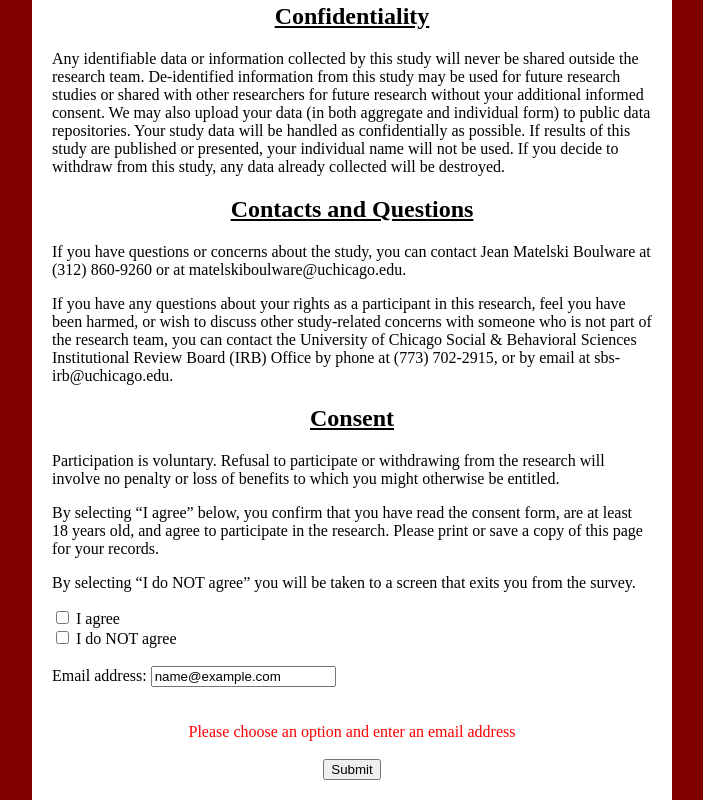
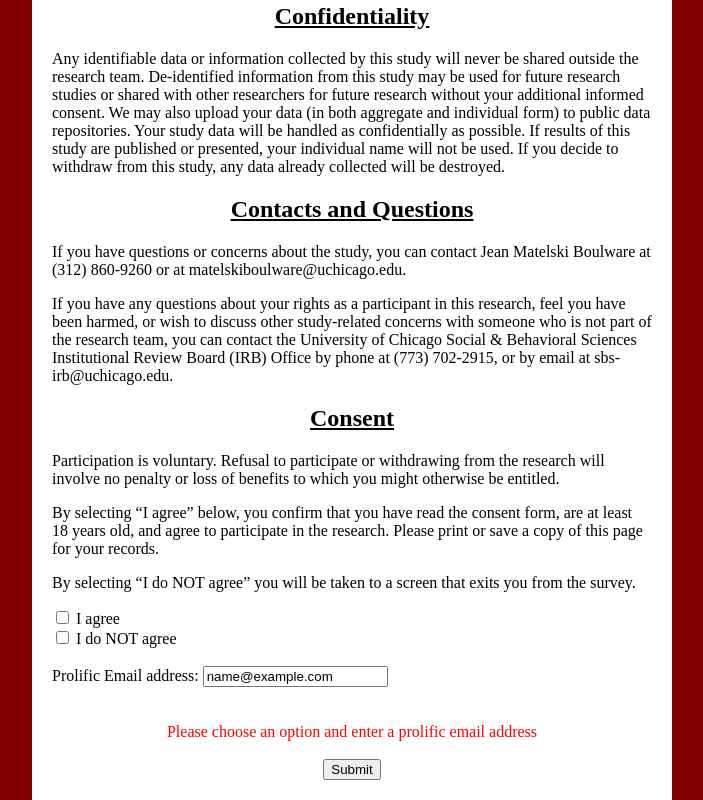
Before and after one commit to dtfalk/compellingPreaching, a website: page public/L/prolific/audio/consentScreen.html in a window 1280 px wide. Both pictures are taken after typing "name@example.com" into the empty fields and a click on the button "Submit". Shown: the part 959-1759 px from the top of the page, without its empty margins (288-991 px from the left). Drawn offline with Linux system fonts and the light colour scheme.

Commit message:
specify prolific email address for prolific consent screens

```diff
--- a/public/L/prolific/audio/consentScreen.html
+++ b/public/L/prolific/audio/consentScreen.html
@@ -130,7 +130,7 @@
         </label>
         <br>
         <br>
-        <label for="email"> Email address: </label>
+        <label for="email"> Prolific Email address: </label>
         <input type="text" id="email" name="email"><br>
 
         <!-- Submit button -->
@@ -170,7 +170,7 @@
 
       if (!isValid) {
         const errorMessage = document.getElementById('errorMessage');
-        errorMessage.textContent = 'Please choose an option and enter an email address';
+        errorMessage.textContent = 'Please choose an option and enter a prolific email address';
         setTimeout(function() {
           errorMessage.textContent = '';
         }, 3000);
```
Also changed, not shown: public/L/prolific/av/consentScreen.html (+2 -2 lines).
